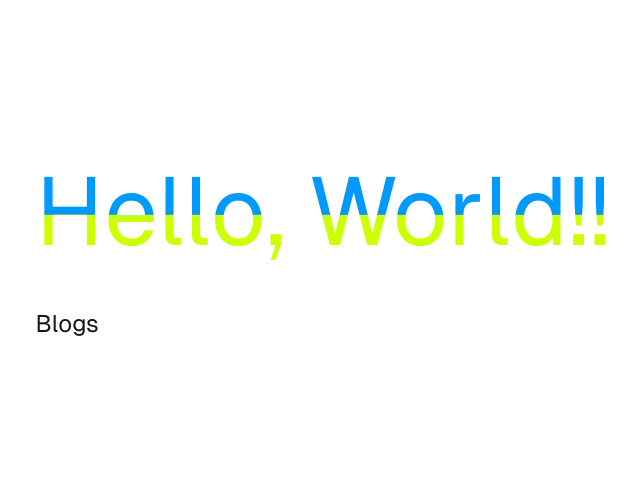
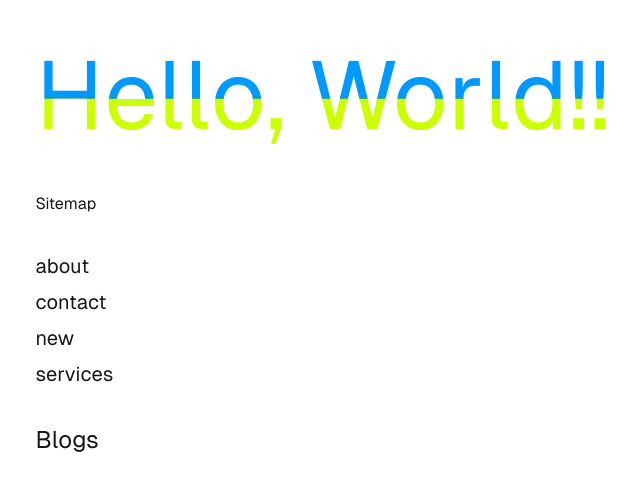
Before and after one commit to rohitjbcodeapp/nextcicd, a Next.js app: page / in a window 1280 px wide. Shown: the part 148-638 px from the top of the page, without its empty margins (317-957 px from the left). Built offline with nearby package versions, Linux system fonts and the light colour scheme.

Commit message:
home in lisitng all routes

```diff
--- a/app/about/page.tsx
+++ b/app/about/page.tsx
@@ -3,7 +3,7 @@ import React from 'react'
 const About = () => {
     return (
         <>
-            <div className="text-8xl text-center font-two fw-9 fs-50 text-primary mb-4 trns-text bg-primary text-uppercase lh-65">
+            <div className="text-8xl text-center font-two fw-9 fs-50 text-primary mb-4 trns-texts bg-primary text-uppercase lh-65">
                 Social Media Management Platform
             </div>
         </>
--- a/app/contact/page.tsx
+++ b/app/contact/page.tsx
@@ -2,7 +2,7 @@ import React from 'react'
 
 const Contact = () => {
   return (
-    <div>Contact</div>
+    <div>Contact Page</div>
   )
 }
 
--- a/app/page.tsx
+++ b/app/page.tsx
@@ -1,12 +1,42 @@
 // import Image from "next/image";
 
 import Link from "next/link";
+import fs from 'fs';
+import path from 'path';
 
-export default function Home() {
+export default async function Home() {
+  const ignoredDirectories = ['fonts', 'api', 'posts'];
+  const directoryPath = path.join(process.cwd(), 'app'); // Default to app directory
+  let directories: string[] = [];
+  let error = '';
+
+  try {
+    const files = await fs.promises.readdir(directoryPath, { withFileTypes: true });
+    directories = files
+      .filter(file => file.isDirectory() && !ignoredDirectories.includes(file.name))
+      .map(dir => dir.name);
+  } catch (err) {
+    error = 'Unable to scan directory: ' + err;
+  }
+
   return (
     <div className="grid grid-rows-[20px_1fr_20px] items-center justify-items-center min-h-screen p-8 pb-20 gap-16 sm:p-20 font-[family-name:var(--font-geist-sans)]">
       <main className="flex flex-col gap-8 row-start-2 items-center sm:items-start">
         <h1 className="text-8xl  font-two fw-9 fs-50 text-primary mb-4 trns-text bg-primary text-uppercase lh-65">Hello, World!!</h1>
+        <a href="/api/sitemap">Sitemap</a>
+        {error ? (
+          <p>Error: {error}</p>
+        ) : (
+          <ul>
+            {directories.map((dir, index) => (
+              <>
+                <a href={dir}>
+                  <li className="text-xl py-1" key={index}>{dir}</li>
+                </a>
+              </>
+            ))}
+          </ul>
+        )}
         <Link href="/posts" className="text-2xl text-center">Blogs</Link>
         {/* <Image
           className="dark:invert"
```
